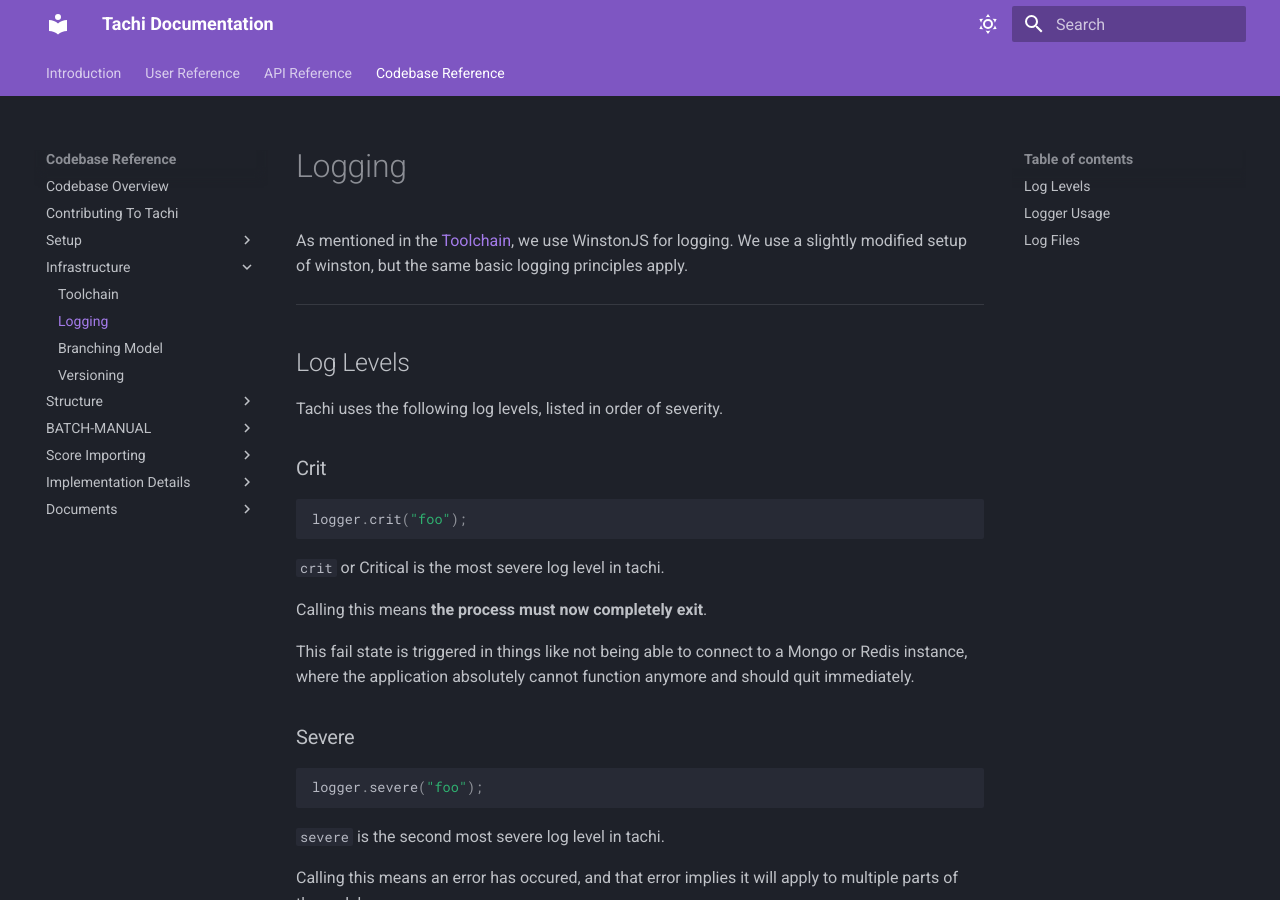
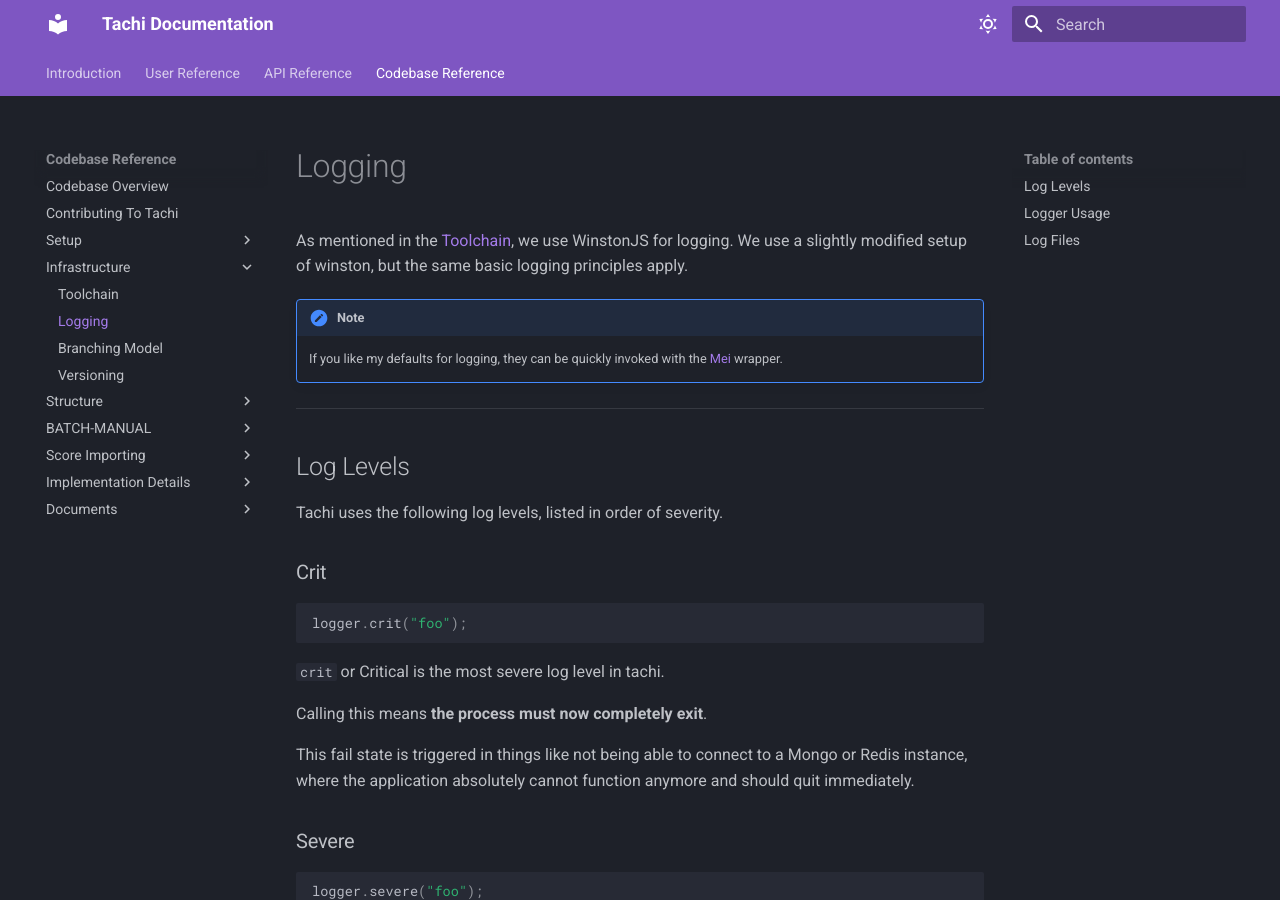
Before and after one commit to zkrising/Tachi, an MkDocs documentation site: the page built from docs/docs/codebase/infrastructure/logging.md, in a window 1280 px wide and 900 px high. Built offline with MkDocs 1.6.1 and Material for MkDocs 9.7.7, drawn with Linux system fonts in a browser that asks for light colours.

Commit message:
mention mei

```diff
--- a/docs/docs/codebase/infrastructure/logging.md
+++ b/docs/docs/codebase/infrastructure/logging.md
@@ -3,6 +3,10 @@
 As mentioned in the [Toolchain](./toolchain), we use
 WinstonJS for logging. We use a slightly modified setup
 of winston, but the same basic logging principles apply.
+
+!!! note
+	If you like my defaults for logging, they can be quickly
+	invoked with the [Mei](https://github.com/zkldi/mei) wrapper.
 
 *****
 
```
